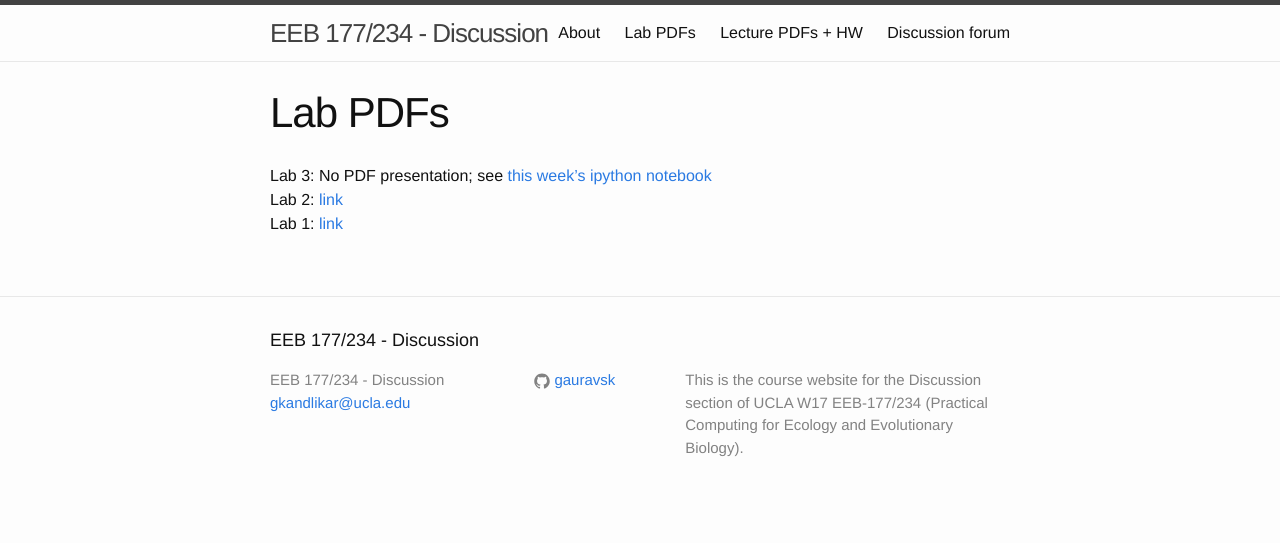
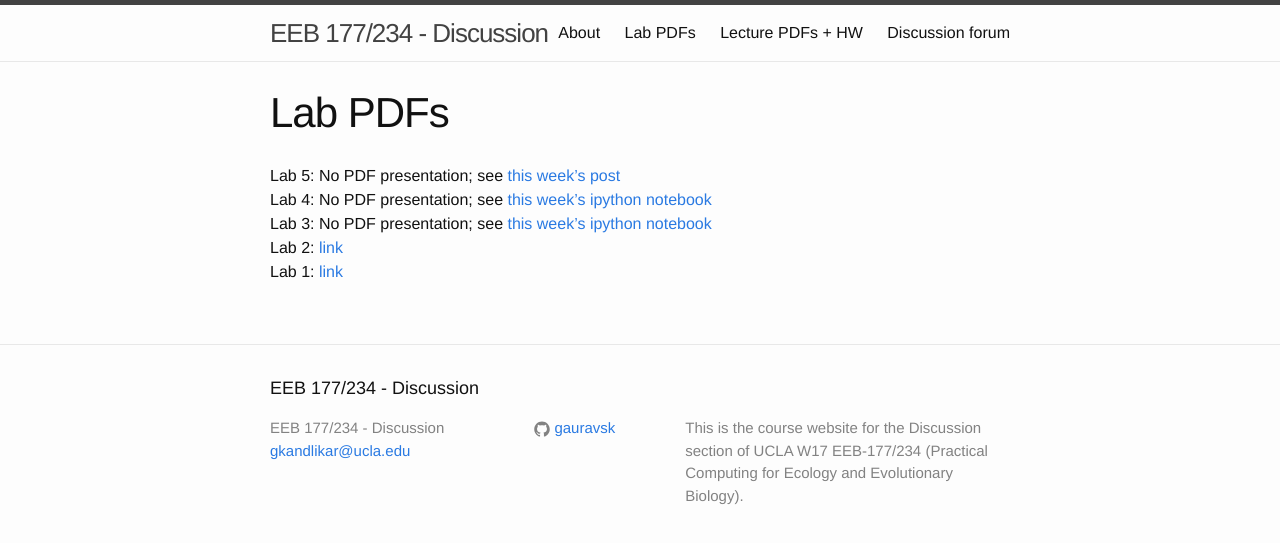
Before and after one commit to michaelalfaro/eeb177-W17.github.io, a Jekyll site: the page built from lab_pdfs.md, in a window 1280 px wide. Shown: the top 543 px of the page. Built offline with Jekyll 4.4.1, drawn with Linux system fonts in a browser that asks for light colours.

Commit message:
updating lab pdfs file

```diff
--- a/lab_pdfs.md
+++ b/lab_pdfs.md
@@ -4,6 +4,8 @@ title: Lab PDFs
 permalink: /lab_pdfs/
 ---
 
+Lab 5:  No PDF presentation; see [this week's post ]({{ site.url }}2017/02/08/exercise5-latex.html)
+Lab 4:  No PDF presentation; see [this week's ipython notebook]({{ site.url }}2017/02/01/exercise4-loops.html)
 Lab 3:  No PDF presentation; see [this week's ipython notebook]({{ site.url }}2017/01/25/exercise3-python.html)
 Lab 2:  [link]({{ site.url }}lab_pdfs/week2_regex.pdf)
 Lab 1:  [link]({{ site.url }}lab_pdfs/week1_git.pdf)
```
